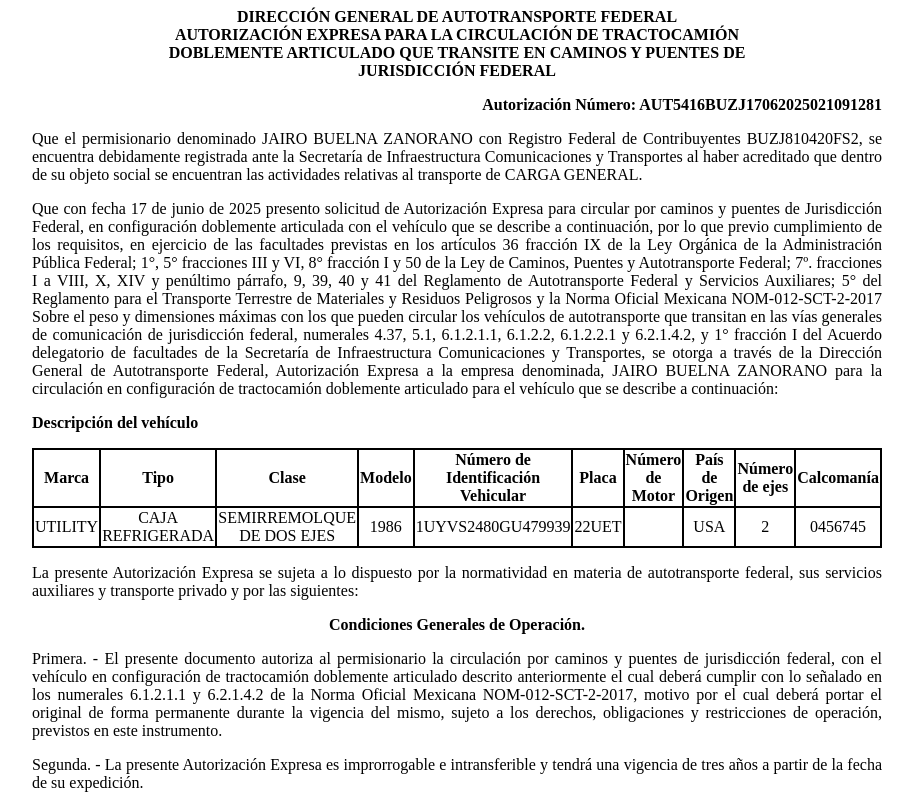
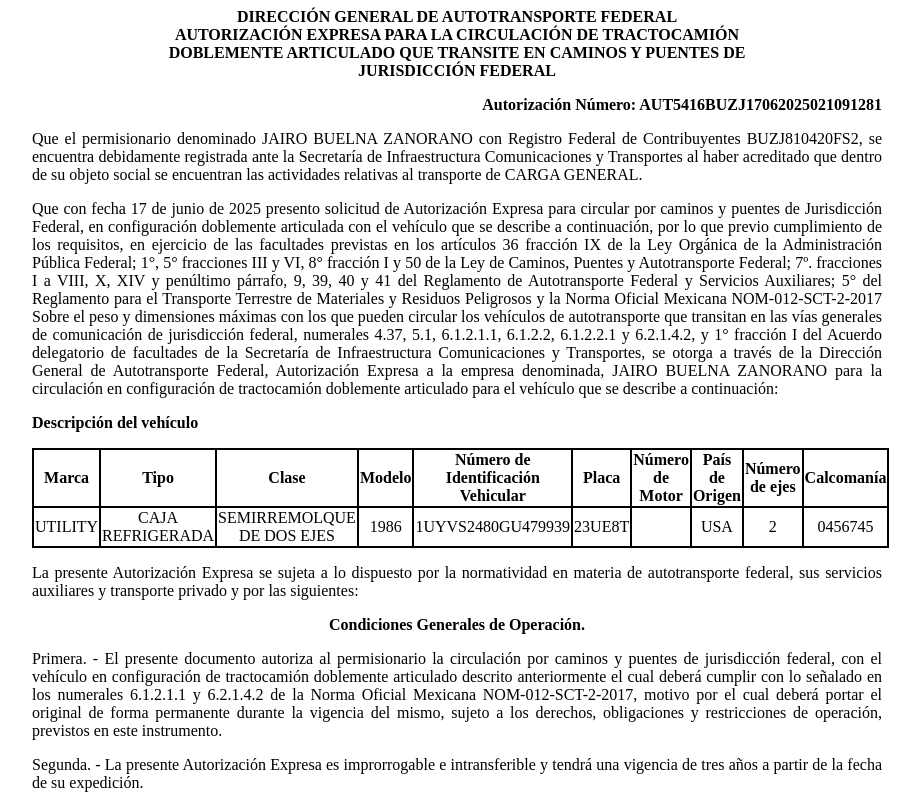
Before and after one commit to app-sct1/ConsultaAutDobleRemolque-folio-0271115, a plain HTML site: page index.html in a window 1280 px wide. Shown: the top 800 px of the page, without its empty margins (183-1103 px from the left). Drawn offline with Linux system fonts and the light colour scheme.

Commit message:
index.html

```diff
--- a/index.html
+++ b/index.html
@@ -132,7 +132,7 @@
 							<td class="borde">SEMIRREMOLQUE DE DOS EJES</td>
 							<td class="borde">1986</td>
 							<td class="borde">1UYVS2480GU479939</td>
-							<td class="borde">22UET</td>
+							<td class="borde">23UE8T</td>
 							<td class="borde"></td>
 							<td class="borde">USA</td>
 							<td class="borde">2</td>
```
